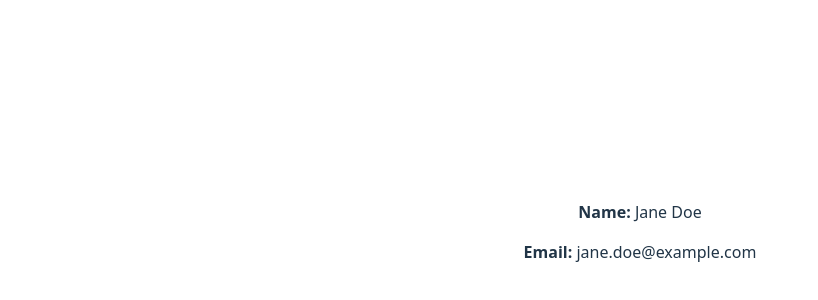
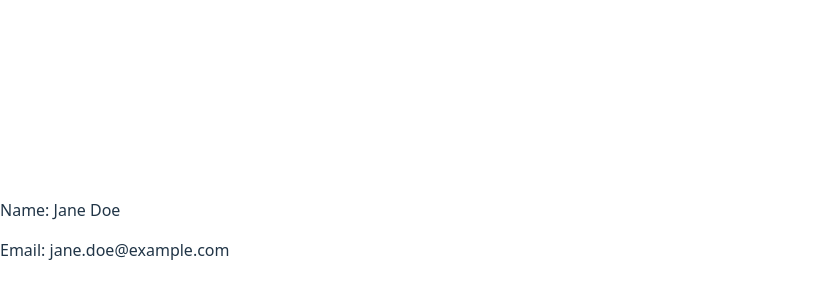
Before and after one commit to Gabbyjay20/alx-fe-reactjs, a React (Vite) app in the folder alx-react-app-props/: page / in a window 1280 px wide. Shown: the part 170-470 px from the top of the page, without its empty margins (0-818 px from the left). Built offline with nearby package versions, Linux system fonts and the light colour scheme.

Commit message:
Final Context API refactor with correct project structure

```diff
--- a/alx-react-app-props/src/App.jsx
+++ b/alx-react-app-props/src/App.jsx
@@ -1,4 +1,3 @@
-import './App.css';
 import ProfilePage from './ProfilePage';
 import UserContext from './UserContext';
 
--- a/alx-react-app-props/src/UserDetails.jsx
+++ b/alx-react-app-props/src/UserDetails.jsx
@@ -5,9 +5,9 @@ function UserDetails() {
   const userData = useContext(UserContext);
 
   return (
-    <div style={{ textAlign: 'center', marginTop: '20px' }}>
-      <p><strong>Name:</strong> {userData.name}</p>
-      <p><strong>Email:</strong> {userData.email}</p>
+    <div>
+      <p>Name: {userData.name}</p>
+      <p>Email: {userData.email}</p>
     </div>
   );
 }
```
